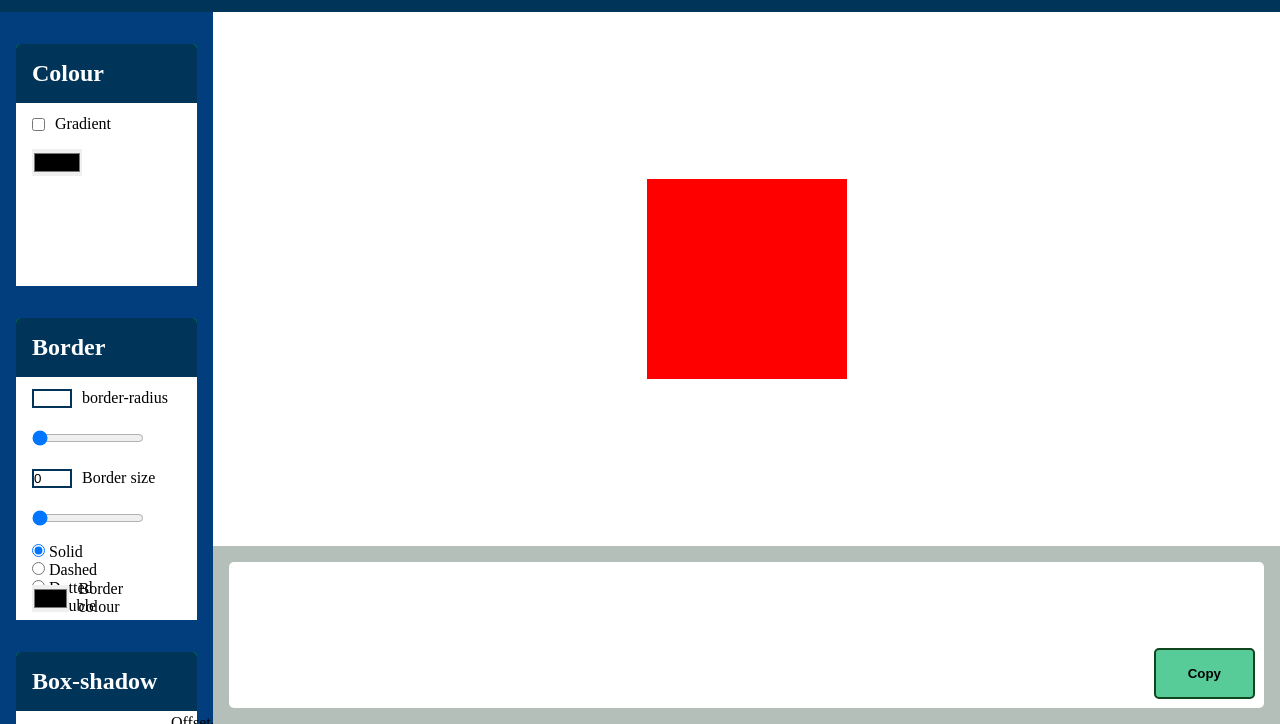
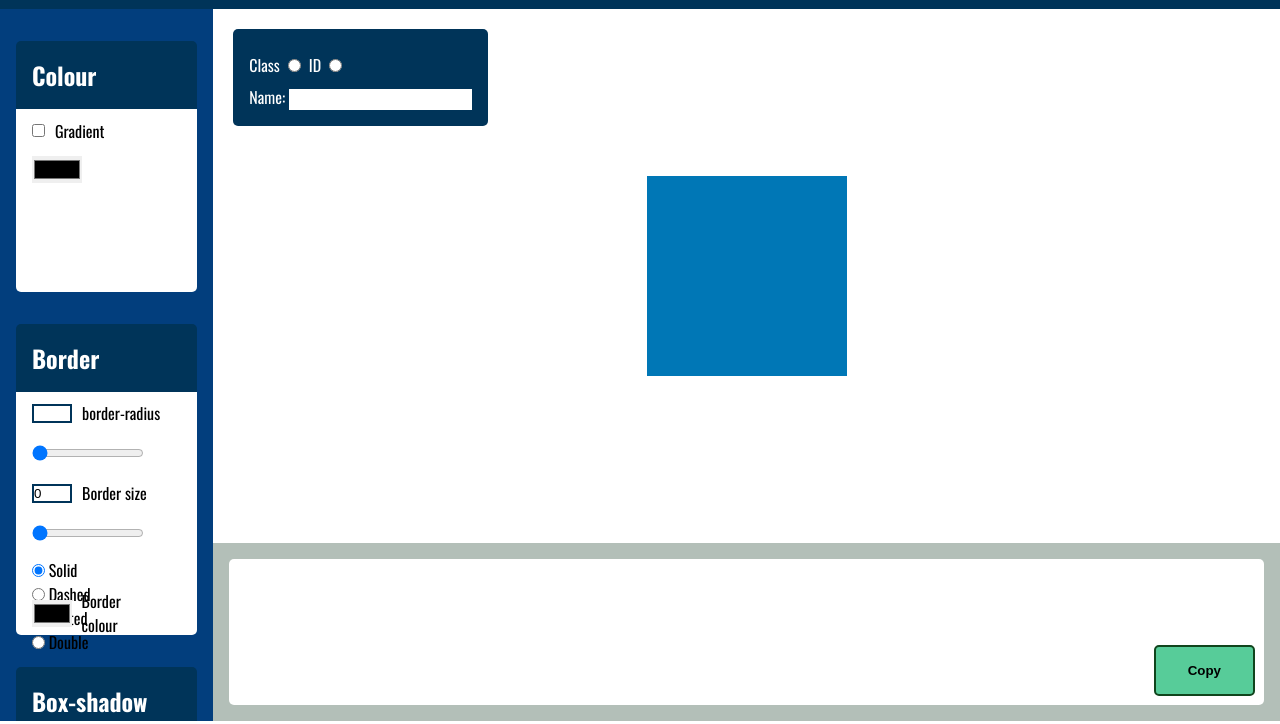
Before and after one commit to BrendonONeill/css-helper, a plain HTML site: page main.html in a window 1280 px wide. Shown: the part 89-813 px from the top of the page. Drawn offline with nearby package versions, Linux system fonts and the light colour scheme.

Commit message:
basic feature up and running

```diff
--- a/css/main.css
+++ b/css/main.css
@@ -1,3 +1,5 @@
+@import url('https://fonts.googleapis.com/css2?family=Oswald:wght@200..700&display=swap');
+
 *,
 *::before,
 *::after {
@@ -8,13 +10,13 @@
 }
 
 body {
-    background-color: aqua;
+    font-family: "Oswald", sans-serif;
 }
 
 header {
     background-color: #003459;
     color: white;
-    padding: 2rem 1rem;
+    padding: 1.6rem 1rem;
 }
 
 
@@ -38,7 +40,7 @@ header {
 }
 
 .options-container {
-    background-color: lime;
+
     border-radius: 5px;
     margin-block: 1rem;
 }
@@ -55,6 +57,7 @@ header {
     padding: 0.4rem;
     width: 100%;
     background-color: white;
+    border-radius: 0 0 5px 5px;
 }
 
 .grid-colour {
@@ -223,6 +226,7 @@ header {
 
 
 .action {
+    position: relative;
     background-color: white;
     display: flex;
     justify-content: center;
@@ -246,9 +250,12 @@ header {
 
 
 .box {
-    background: red;
+    background: #0077b6;
     width: 200px;
     height: 200px;
+    display: flex;
+    justify-content: flex-start;
+    align-items: flex-end;
 }
 
 
@@ -280,3 +287,54 @@ header {
     color: white;
 
 }
+
+
+.css-name {
+    position: absolute;
+    top: 20px;
+    left: 20px;
+    background-color: #003459;
+    color: white;
+    padding: 1rem;
+    border-radius: 5px;
+}
+
+.css-name input {
+    padding: 0.2rem;
+
+}
+
+.css-name-radio {
+    display: flex;
+    justify-content: flex-start;
+    align-items: center;
+    padding: 0.5rem 0;
+    gap: 0.5rem;
+}
+
+
+/* scroll bar */
+
+/* width */
+::-webkit-scrollbar {
+    width: 10px;
+    background-color: #efefef
+}
+
+/* Track */
+::-webkit-scrollbar-track {
+    box-shadow: inset 0 0 5px grey;
+    border-radius: 10px;
+}
+
+/* Handle */
+::-webkit-scrollbar-thumb {
+    background: #003554;
+    border-radius: 20px;
+}
+
+/* Handle on hover */
+::-webkit-scrollbar-thumb:hover {
+    background: #14213d;
+    cursor: pointer;
+}
--- a/js/main.js
+++ b/js/main.js
@@ -1,3 +1,7 @@
+
+let cssName = document.querySelector(".css-name")
+let nameId = document.querySelector("#name-id")
+let nameClass = document.querySelector("#name-class")
 let slider = document.querySelector(".slider")
 let sliderNum = document.querySelector(".slider-number")
 let box = document.querySelector(".box")
@@ -24,6 +28,28 @@ let est = document.querySelector(".paste")
 
 
 
+cssName.addEventListener("input", (e) => {
+    let name = ""
+    if(e.target.id === "css-name")
+    {
+        name = e.target.value
+    }
+    if(name !== "")
+    {
+        name = name.replaceAll(" ", "-")
+        if(nameClass.checked)
+        {
+            setPrint[0] = "." + name + "{"
+        }
+        if(nameId.checked)
+        {
+            setPrint[0] = "#" + name + "{"
+        }
+
+        print(setPrint)
+    }
+})
+
 gradColour.addEventListener("change", (e) => {
     if(boxColour2.classList.contains("box-hide"))
     {
@@ -49,25 +75,31 @@ boxColour.addEventListener("input", (e) => {
     else
     {
         box.style.background = e.target.value
+        setPrint[1] = `background: ${e.target.value}`
     }
+    print(setPrint)
 })
 
 boxColour2.addEventListener("input", (e) => {
     test(boxColour.value, linear1.value, e.target.value, linear2.value,gradDeg.value)
+    print(setPrint)
 })
 
-gradDeg.addEventListener("change", (e) => {
+gradDeg.addEventListener("input", (e) => {
     test(boxColour.value, linear1.value, boxColour2.value, linear2.value, e.target.value)
+    print(setPrint)
 })
 
 linear1.addEventListener("input", (e) => {
     //linear2.value = 100 - e.target.value
     test(boxColour.value, e.target.value, boxColour2.value, linear2.value,gradDeg.value)
+    print(setPrint)
 })
 
 linear2.addEventListener("input", (e) => {
     //linear1.value = 100 - e.target.value
     test(boxColour.value, linear1.value,boxColour2.value, e.target.value,gradDeg.value)
+    print(setPrint)
 })
 
 slider.addEventListener("input", (e) => {
@@ -151,9 +183,14 @@ function print(codelines)
 {
     let fragment = document.createDocumentFragment()
     let text = ""
-    codelines.map((code) => {
+    codelines.map((code,index) => {
+        if(index === 0 || index === 5)
+        {
+            text +=  code + " \n"
+            return
+        }
         if(code !== null){
-            text +=  code + " \n"
+            text +=  " \t" + code + " \n"
             return
         }
     })
--- a/main.html
+++ b/main.html
@@ -71,7 +71,21 @@
                 </div>
             </div>
             <div class="action">
-                <div class="box"></div>
+                <div class="css-name">
+
+                    <div class="css-name-radio">
+                        <label for="">Class</label>
+                        <input class="" type="radio" name="cl-id" value="class" id="name-class">
+                        <label for="">ID</label>
+                        <input class="" type="radio" name="cl-id" value="id" id="name-id">
+                    </div>
+                    <label for=""> Name:
+                        <input id="css-name" type="text" name="css-name">
+                    </label>
+                </div>
+                <div class="box">
+
+                </div>
             </div>
             <div class="css-code">
                 <button class="paste">Copy</button>
```
